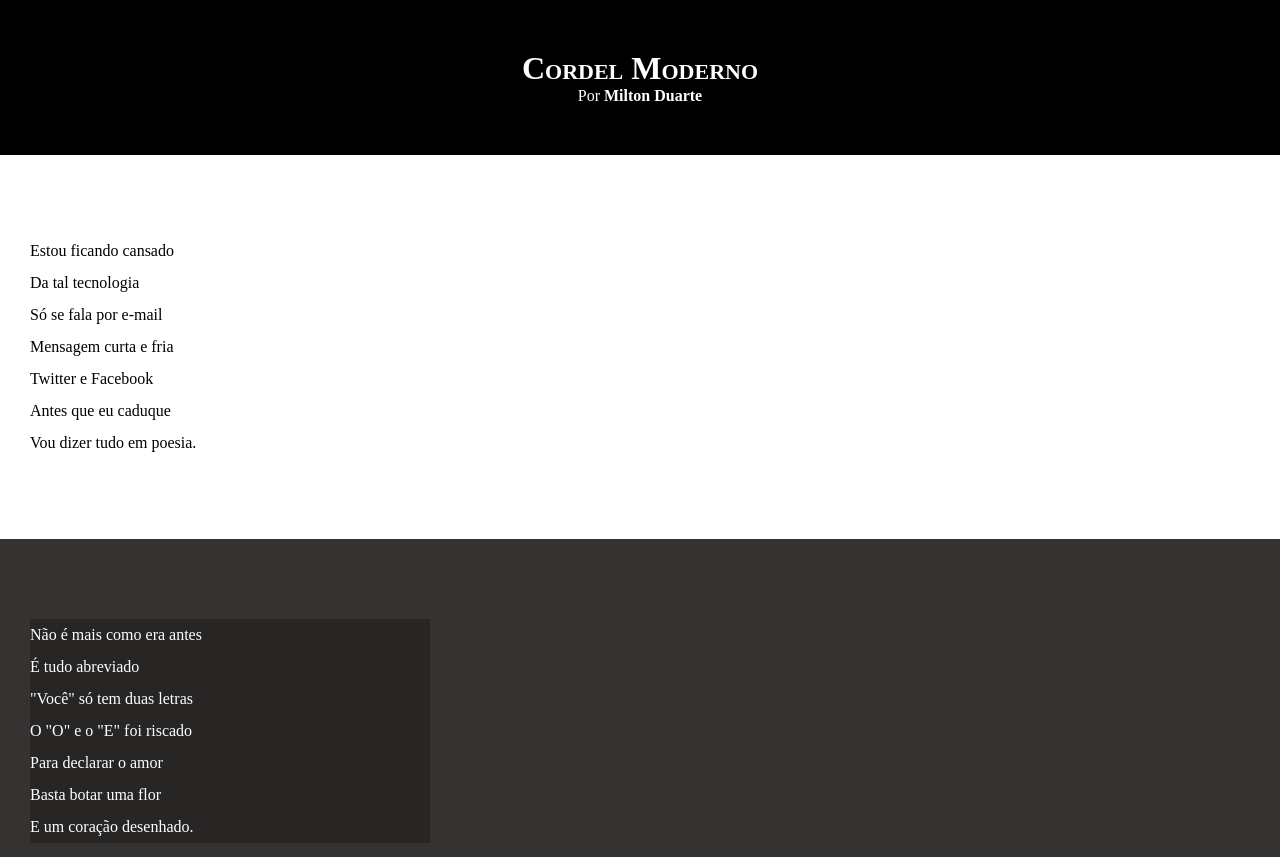
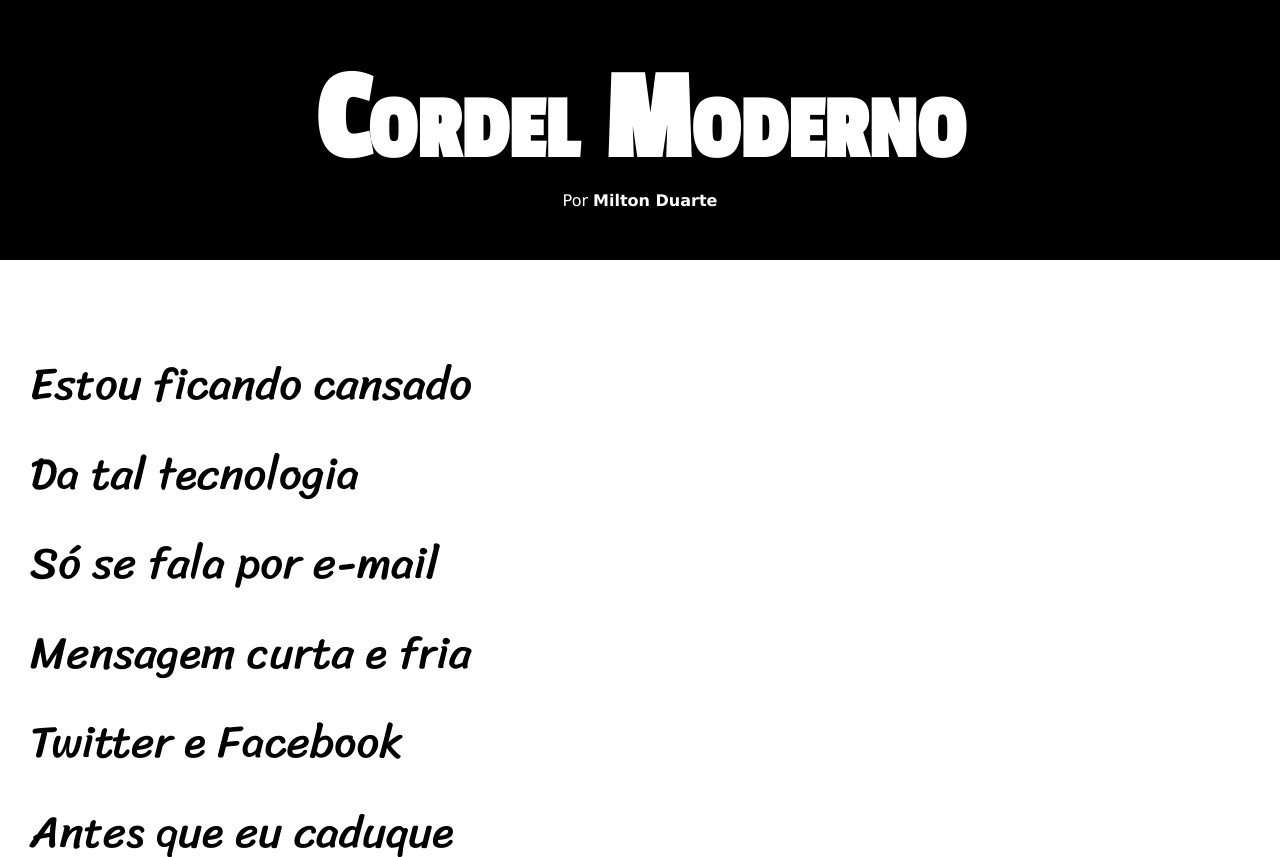
Before and after one commit to mariomoreira1992/HTML-CSS, a plain HTML site: page PROJETO SITE CORDEL/index.html in a window 1280 px wide. Shown: the top 857 px of the page. Drawn offline with Linux system fonts and the light colour scheme.

Commit message:
atualização de estilos site cordel

```diff
--- a/PROJETO SITE CORDEL/estilo/style.css
+++ b/PROJETO SITE CORDEL/estilo/style.css
@@ -1,12 +1,23 @@
 @charset "UTF-8";
+
+@import url('https://fonts.googleapis.com/css2?family=Passion+One&display=swap');
+@import url('https://fonts.googleapis.com/css2?family=Sriracha&display=swap');
+
+:root{
+    --fonte1: Verdana, Geneva,Tahoma, sans-serif;
+    --fonte2: 'Passion One', cursive;
+    --fonte3:'Sriracha', cursive;
+}
 
 *{
     margin: 0px;
     padding: 0px;
+    font-size: 1em;
 }
 html, body{
     min-height: 100vh;
-    background-color: dark;
+    background-color: darkgray;
+    font-family: var(--fonte1);
 }
 
 header{
@@ -14,10 +25,13 @@ header{
     background-color: black;
     color: white;
     text-align: center;
+
 }
 header > h1{
     padding-top: 50px;
     font-variant: small-caps;
+    font-family: var(--fonte2);
+    font-size: 10vw;
 
 }
 header > p{
@@ -39,6 +53,8 @@ section{
     padding-bottom: 10vh;
     line-height: 2em;
     padding-left: 30px;
+    font-family: var(--fonte3);
+    font-size: 3.5vw;
 }
 
 section.normal{
@@ -53,7 +69,8 @@ section.imagem{
 
 }
 section.imagem > p{
-    width: 400px;
+    display: inline-block;
+    padding: 5px;
     background-color: rgba(0, 0, 0, 0.253);
 }
 
```
